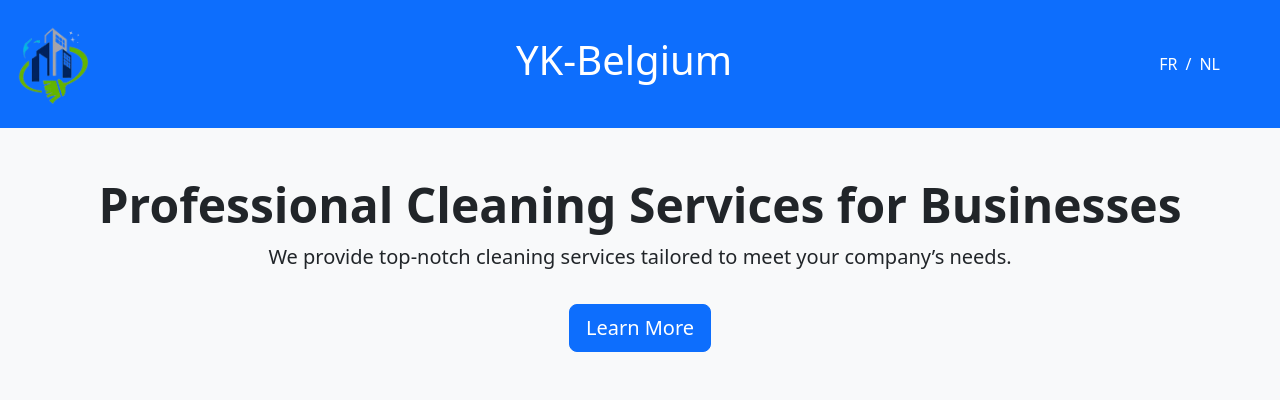
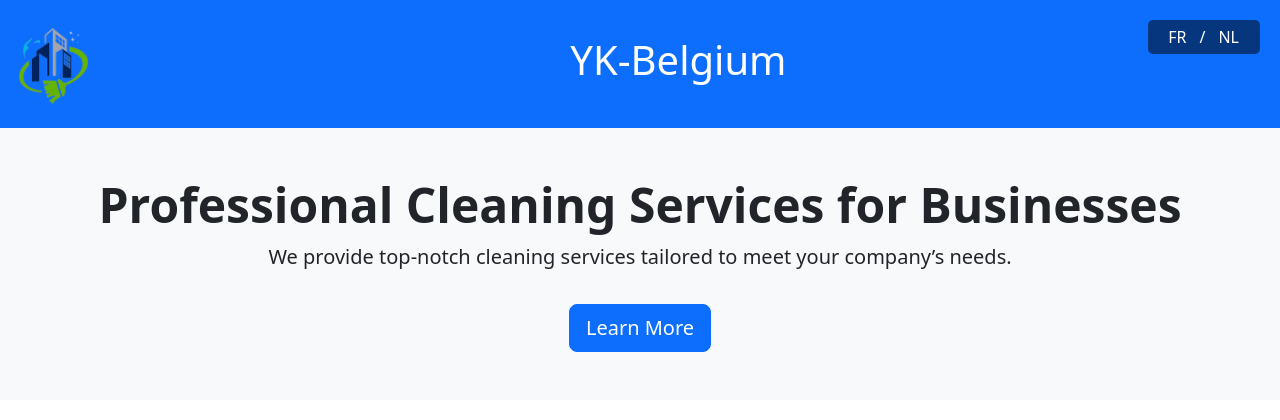
Before and after one commit to Hercule-26/yk-belgium, a Django app: page /fr/ in a window 1280 px wide. Shown: the top 420 px of the page. Run offline with Django 5.2, Linux system fonts and the light colour scheme; some libraries are stand-ins or nearby versions.

Commit message:
ading some adjust

```diff
--- /dev/null
+++ b/yk_belgium/home/static/home/css/home.css
@@ -0,0 +1,20 @@
+.language-selector {
+    position: fixed;
+    top: 20px;
+    right: 20px;
+    z-index: 9999;
+    background-color: rgba(0, 0, 0, 0.5);
+    padding: 5px 15px;
+    border-radius: 5px;
+}
+
+.language-selector a {
+    color: white;
+    text-decoration: none;
+    padding: 0 5px;
+}
+
+.language-selector span {
+    color: white;
+    padding: 0 5px;
+}
--- a/yk_belgium/home/templates/home/home.html
+++ b/yk_belgium/home/templates/home/home.html
@@ -4,6 +4,7 @@
 
 {% block head %}
     <title>{% trans "Welcome" %}</title>
+    <link rel="stylesheet" href="{% static "home/css/home.css" %}">
 {% endblock head %}
 
 {% block content %}
--- a/yk_belgium/templates/_base.html
+++ b/yk_belgium/templates/_base.html
@@ -23,7 +23,7 @@
 
                 <h1 class="text-center flex-grow-1">{% trans "YK-Belgium" %}</h1>
 
-                <div class="d-flex pe-5">
+                <div class="d-flex pe-3 language-selector">
                     <a href="/fr/" class="text-white text-decoration-none">{% trans "FR" %}</a>
                     <span class="px-2">/</span>
                     <a href="/nl/" class="text-white text-decoration-none">{% trans "NL" %}</a>
```
Also changed, not shown: yk_belgium/local/fr/LC_MESSAGES/django.po, yk_belgium/local/nl/LC_MESSAGES/django.po, 2 other files.
